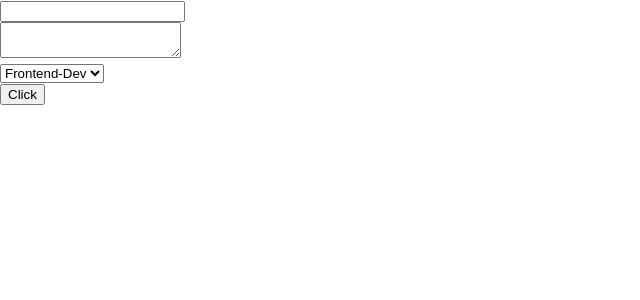
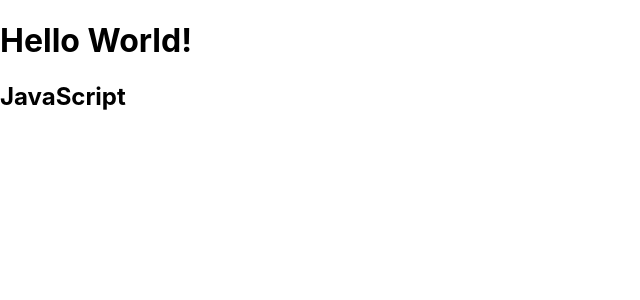
Before and after one commit to STiGMABY/webdev-react-redux, a React (Create React App) app: page / in a window 1280 px wide. Shown: the top 300 px of the page, without its empty margins (0-640 px from the left). Built offline with nearby package versions, Linux system fonts and the light colour scheme.

Commit message:
#15 is done, Context

```diff
--- a/src/Examples/10_form/Lesson_10.js
+++ b/src/Examples/10_form/Lesson_10.js
@@ -1,4 +1,4 @@
-import React, {Component, Fragment} from "react";
+import React, {Component, createRef, Fragment} from "react";
 
 export class Lesson_10 extends Component {
     state = {
@@ -11,28 +11,36 @@ export class Lesson_10 extends Component {
             position: ''
         }
     }
-    // inputChangeHandler = (e) => {
-    //    //debugger
+
+    inputRef = createRef()
+    textAreatRef = createRef()
+    selectRef = createRef()
+
+    changeHandler = () => {
+        this.setState({
+            inputText: this.inputRef.current.value,
+            textAreaText: this.textAreatRef.current.value,
+            selectText: this.selectRef.current.value
+        })
+    }
+
+    // inputChangeHandler = ({target: {value}}) => {
+    //     //debugger
     //     this.setState({
-    //         inputText: e.target.value
+    //         inputText: value
     //     })
     // }
-    inputChangeHandler = ( {target: {value} }) => {
-        //debugger
-        this.setState({
-            inputText: value
-        })
-    }
-    textAreaChangeHandler = ( {target: {value} }) => {
-        this.setState({
-            textAreaText: value
-        })
-    }
-    selectTextChangeHandler = ( {target: {value}} ) => {
-        this.setState({
-            selectText: value
-        })
-    }
+    // textAreaChangeHandler = ({target: {value}}) => {
+    //     this.setState({
+    //         textAreaText: value
+    //     })
+    // }
+    // selectTextChangeHandler = ({target: {value}}) => {
+    //     this.setState({
+    //         selectText: value
+    //     })
+    // }
+
     onButtonClick = (e) => {
         e.preventDefault()
         const {inputText, textAreaText, selectText} = this.state
@@ -56,9 +64,9 @@ export class Lesson_10 extends Component {
         return (
             <Fragment>
                 <form>
-                    <input type={'text'} value={inputText} onChange={this.inputChangeHandler}/><br/>
-                    <textarea value={textAreaText} onChange={this.textAreaChangeHandler}/><br/>
-                    <select value={selectText} onChange={this.selectTextChangeHandler}>
+                    <input ref={this.inputRef} type={'text'} value={inputText} onChange={this.changeHandler}/><br/>
+                    <textarea ref={this.textAreatRef} value={textAreaText} onChange={this.changeHandler}/><br/>
+                    <select ref={this.selectRef} value={selectText} onChange={this.changeHandler}>
                         <option value={'Frontend-Dev'}>Frontend-Dev</option>
                         <option value={'Backend-Dev'}>Backend-Dev</option>
                     </select>
--- /dev/null
+++ b/src/Examples/15_context/Lesson_15.js
@@ -0,0 +1,34 @@
+import React, {Component, createContext, Fragment} from "react";
+
+const TitleContex = createContext()
+
+const Level3 = () => {
+    return(
+        <div>
+            <TitleContex.Consumer>
+                { ({title, subTitle, click}) => (
+                    <Fragment>
+                        <h1 onClick={click}>{title}</h1>
+                        <h2>{subTitle}</h2>
+                    </Fragment>
+                ) }
+
+            </TitleContex.Consumer>
+        </div>
+    )
+}
+const Level2 = () => <Level3 />
+const Level1 = () => <Level2 />
+
+export class Lesson_15 extends Component{
+    render() {
+        return(
+            <div>
+                <TitleContex.Provider value={ {title: 'Hello World!', subTitle: 'JavaScript', click: () => {
+                        console.log('You clicked title!')}}} >
+                    <Level1 />
+                </TitleContex.Provider>
+            </div>
+        );
+    }
+}
--- a/src/index.js
+++ b/src/index.js
@@ -10,13 +10,14 @@ import {Lesson_06} from "./Examples/06_events/Lesson_06";
 import {Lesson_07} from "./Examples/07_conditional_rendering/Lesson_07";
 import {Lesson_08} from "./Examples/08_list_and_keys/Lesson_08";
 import {Lesson_10} from "./Examples/10_form/Lesson_10";
+import {Lesson_15} from "./Examples/15_context/Lesson_15";
 
 React.cloneElement('div', null, 'Just div')
 React.cloneElement('input', {className: 'justInput'})
 
 ReactDOM.render(
   <React.StrictMode>
-    <Lesson_10 />
+    <Lesson_15 />
   </React.StrictMode>,
   document.getElementById('root')
 );
```
